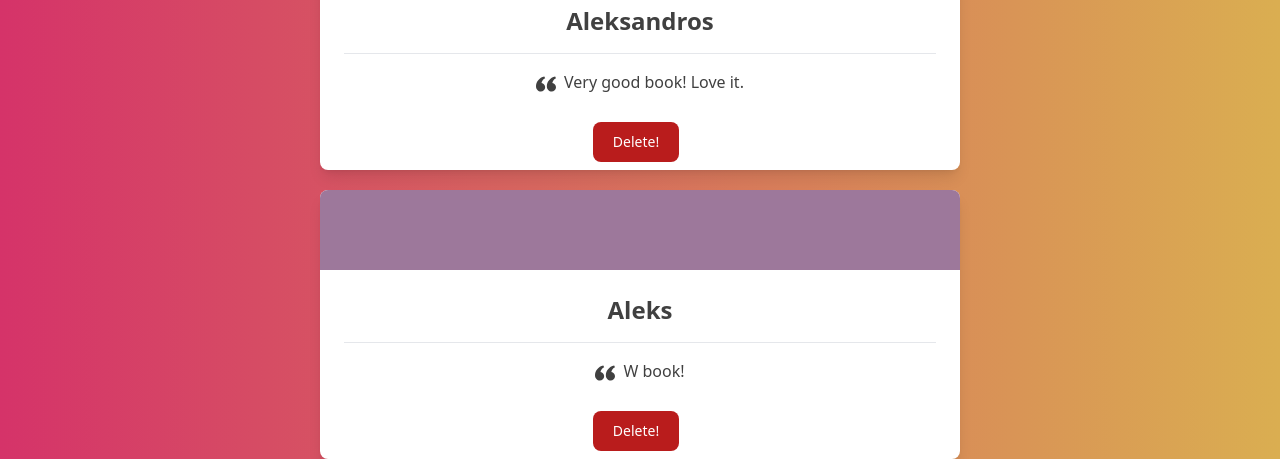
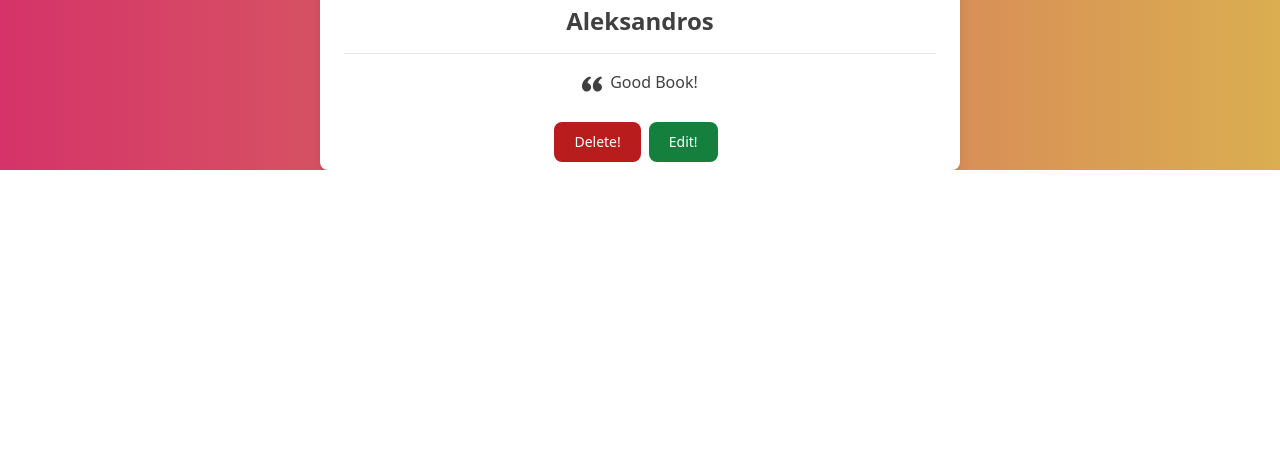
Before and after one commit to AleksandrosD/ReactAssigntment, a React (Vite) app in the folder code/BookForum/: page /BR/1 in a window 1280 px wide. Shown: the part 793-1252 px from the top of the page. After the commit the page ends 963 px from the top, so only its background shows below. Built offline with nearby package versions, Linux system fonts and the light colour scheme; data requests are answered from the project's data file.

Commit message:
Edit Reviews Fixed

```diff
--- a/code/BookForum/db.json
+++ b/code/BookForum/db.json
@@ -63,28 +63,10 @@
   ],
   "review": [
     {
-      "name": "Aleksandros Doci",
-      "rating": "This book is so Good!",
-      "bookId": 3,
+      "name": "Aleksandros",
+      "rating": "Good Book!",
+      "bookId": 1,
       "id": 1
-    },
-    {
-      "name": "dfsfsdf",
-      "rating": "sdfsdffdsf",
-      "bookId": 2,
-      "id": 2
-    },
-    {
-      "name": "Aleksandros",
-      "rating": "Very good book! Love it.",
-      "bookId": 1,
-      "id": 3
-    },
-    {
-      "name": "Aleks",
-      "rating": "W book!",
-      "bookId": 1,
-      "id": 4
     }
   ]
 }
--- a/code/BookForum/src/main.jsx
+++ b/code/BookForum/src/main.jsx
@@ -1,25 +1,18 @@
-import React from 'react'
-import ReactDOM from 'react-dom/client'
-import BookRating,{loader as jobDetailLoader} from './routes/BookRating.jsx';
-import {action as destroyRevAction} from './routes/Reviews.jsx';
+import React from "react";
+import ReactDOM from "react-dom/client";
+import BookRating, { loader as jobDetailLoader } from "./routes/BookRating.jsx";
+import { action as destroyRevAction } from "./routes/Reviews.jsx";
 import EditRev, {
   loader as editRevLoader,
-  action as editRevAction
+  action as editRevAction,
 } from "./routes/EditRev.jsx";
-import {
-  createBrowserRouter,
-  RouterProvider,
-} from "react-router-dom";
-import './index.css'
-import ErrorPage from './ErrorPage.jsx';
-import Root from './routes/root';
-import AddRevForm,{ action as addRevAction} from './routes/AddRevForm.jsx'
-
-
-
+import { createBrowserRouter, RouterProvider } from "react-router-dom";
+import "./index.css";
+import ErrorPage from "./ErrorPage.jsx";
+import Root from "./routes/root";
+import AddRevForm, { action as addRevAction } from "./routes/AddRevForm.jsx";
 
 const router = createBrowserRouter([
-
   {
     path: "/",
     element: <Root />,
@@ -31,31 +24,30 @@ const router = createBrowserRouter([
     element: <BookRating />,
     errorElement: <ErrorPage />,
     loader: jobDetailLoader,
-    children:[
+    children: [
       {
-      path: "review/:reviewId/destroy",
-      action: destroyRevAction,
-      },{
-        path: "review/:reviewId/edit",
-        element: <EditRev />,
-        errorElement: <ErrorPage />,
-        loader: editRevLoader,
-        action: editRevAction,
-      }
-    ]
+        path: "review/:reviewId/destroy",
+        action: destroyRevAction,
+      },
+    ],
   },
   {
     path: "/BR/:BookRatingId/review/new",
     element: <AddRevForm />,
     errorElement: <ErrorPage />,
-    action: addRevAction
-  }
-
-
+    action: addRevAction,
+  },
+  {
+    path: "/BR/:BookRatingId/review/:reviewId/edit",
+    element: <EditRev />,
+    errorElement: <ErrorPage />,
+    loader: editRevLoader,
+    action: editRevAction,
+  },
 ]);
 
-ReactDOM.createRoot(document.getElementById('root')).render(
+ReactDOM.createRoot(document.getElementById("root")).render(
   <React.StrictMode>
     <RouterProvider router={router} />
-  </React.StrictMode>,
-)
+  </React.StrictMode>
+);
--- a/code/BookForum/src/routes/EditRev.jsx
+++ b/code/BookForum/src/routes/EditRev.jsx
@@ -1,37 +1,38 @@
 import { Form, useLoaderData, Link, redirect } from "react-router-dom";
 
-
 export async function loader({ params }) {
-  const jobResponse = await fetch(`http://localhost:3000/review/${params.reviewId}`);
-  const job = await jobResponse.json();
-  return { job };
+  const jobResponse = await fetch(
+    `http://localhost:3000/review/${params.reviewId}`
+  );
+  const review = await jobResponse.json();
+  return { review };
 }
 
 export async function action({ request, params }) {
   const formData = await request.formData();
   const updates = Object.fromEntries(formData);
-  const preparedJob = {
+  const preparedreview = {
     ...updates,
-  }
-  const response = await fetch(`http://localhost:3000/review/${params.reviewId}`, {
+  };
+  const response = await fetch(
+    `http://localhost:3000/review/${params.reviewId}`,
+    {
       method: "PATCH",
       headers: {
-      "Content-Type": "application/json"
+        "Content-Type": "application/json",
       },
-    body: JSON.stringify(preparedJob)
-  })
-
-  return redirect(`/review/${params.reviewId}`)
+      body: JSON.stringify(preparedreview),
+    }
+  );
+  window.history.back();
+  return redirect(`/review/${params.reviewId}`);
 }
 
 function EditRev() {
-  const { job } = useLoaderData();
-
-
+  const { review } = useLoaderData();
 
   return (
     <div className="max-w-4xl mx-auto p-8">
-      <Link to={`/review/${job.id}`}>{"<"} Back</Link>
       <Form method="post" className="selection:bg-blue-200 flex flex-col gap-2">
         <h1 className="text-white">Edit Rating</h1>
         <fieldset className="flex flex-col">
@@ -41,25 +42,24 @@ function EditRev() {
             name="name"
             id="name"
             className="w-96 rounded-lg focus:outline-none p-2"
-          defaultValue={job.name}
+            defaultValue={review.name}
           />
         </fieldset>
         <fieldset className="flex flex-col">
           <label htmlFor="company">Rating</label>
-        <textarea rows="4" className="block h-40 p-2.5 w-96 text-sm text-gray-900 bg-gray-50 rounded-lg border border-gray-300 focus:ring-blue-500 focus:border-blue-500 "
+          <textarea
+            rows="4"
+            className="block h-40 p-2.5 w-96 text-sm text-gray-900 bg-gray-50 rounded-lg border border-gray-300 focus:ring-blue-500 focus:border-blue-500 "
             type="text"
             name="rating"
             id="rating"
-          defaultValue={job.rating}
+            defaultValue={review.rating}
           />
         </fieldset>
-
-
 
         <input
           className="bg-blue-500 rounded-lg w-20 hover:bg-blue-600 text-white transition mt-4 py-2 cursor-pointer "
           type="submit"
-
         ></input>
       </Form>
     </div>
--- a/code/BookForum/src/routes/Reviews.jsx
+++ b/code/BookForum/src/routes/Reviews.jsx
@@ -1,16 +1,17 @@
 //import { useLoaderData } from "react-router-dom";
-import { useFetcher } from "react-router-dom";
-import PropTypes from 'prop-types';
-
+import { useFetcher, useNavigate } from "react-router-dom";
+import PropTypes from "prop-types";
 
 export async function action({ params }) {
   try {
-    const response = await fetch(`http://localhost:3000/review/${params.reviewId}`, {
+    const response = await fetch(
+      `http://localhost:3000/review/${params.reviewId}`,
+      {
         method: "DELETE",
-});
+      }
+    );
 
     if (!response.ok) {
-
       throw new Error("Failed to delete the note.");
     }
 
@@ -22,18 +23,19 @@ export async function action({ params }) {
   }
 }
 
-
-function Reviews({rev}){
-  const { name,rating,id } = rev;
+function Reviews({ rev }) {
+  const { name, rating, id } = rev;
   const fetcher = useFetcher();
-
-
+  let navigate = useNavigate();
+  const handleEdit = () => {
+    const editUrl = `/BR/${id}/review/${id}/edit`;
+    navigate(editUrl);
+  };
 
   return (
     <div className="flex w-full gap-6 text-center ">
       <div className="flex-grow">
-      <div
-        className="block rounded-lg bg-white shadow-lg dark:bg-neutral-700 dark:shadow-black/30">
+        <div className="block rounded-lg bg-white shadow-lg dark:bg-neutral-700 dark:shadow-black/30">
           <div className="h-20 mt-5  overflow-hidden rounded-t-lg bg-[#9d789b]"></div>
 
           <div className="p-6">
@@ -44,9 +46,9 @@ function Reviews({rev}){
                 xmlns="http://www.w3.org/2000/svg"
                 fill="currentColor"
                 className="inline-block h-7 w-7 pr-2"
-              viewBox="0 0 24 24">
-              <path
-                d="M13 14.725c0-5.141 3.892-10.519 10-11.725l.984 2.126c-2.215.835-4.163 3.742-4.38 5.746 2.491.392 4.396 2.547 4.396 5.149 0 3.182-2.584 4.979-5.199 4.979-3.015 0-5.801-2.305-5.801-6.275zm-13 0c0-5.141 3.892-10.519 10-11.725l.984 2.126c-2.215.835-4.163 3.742-4.38 5.746 2.491.392 4.396 2.547 4.396 5.149 0 3.182-2.584 4.979-5.199 4.979-3.015 0-5.801-2.305-5.801-6.275z" />
+                viewBox="0 0 24 24"
+              >
+                <path d="M13 14.725c0-5.141 3.892-10.519 10-11.725l.984 2.126c-2.215.835-4.163 3.742-4.38 5.746 2.491.392 4.396 2.547 4.396 5.149 0 3.182-2.584 4.979-5.199 4.979-3.015 0-5.801-2.305-5.801-6.275zm-13 0c0-5.141 3.892-10.519 10-11.725l.984 2.126c-2.215.835-4.163 3.742-4.38 5.746 2.491.392 4.396 2.547 4.396 5.149 0 3.182-2.584 4.979-5.199 4.979-3.015 0-5.801-2.305-5.801-6.275z" />
               </svg>
               {rating}
             </p>
@@ -60,20 +62,32 @@ function Reviews({rev}){
               }
             }}
           >
-            <button type="submit" className="focus:outline-none  text-white bg-red-700 hover:bg-red-800 focus:ring-4 focus:ring-red-300 font-medium rounded-lg text-sm px-5 py-2.5 mr-2 mb-2"> Delete! </button>
+            <button
+              type="submit"
+              className="focus:outline-none  text-white bg-red-700 hover:bg-red-800 focus:ring-4 focus:ring-red-300 font-medium rounded-lg text-sm px-5 py-2.5 mr-2 mb-2"
+            >
+              {" "}
+              Delete!{" "}
+            </button>
+            <button
+              type="button"
+              className="text-white bg-green-700 hover:bg-green-800 focus:outline-none focus:ring-4 focus:ring-green-300 font-medium rounded-lg text-sm px-5 py-2.5 text-center mr-2 mb-2"
+              onClick={handleEdit}
+            >
+              Edit!
+            </button>
           </fetcher.Form>
           {/* <button type="submit" className="text-white bg-green-700 hover:bg-green-800 focus:outline-none focus:ring-4 focus:ring-green-300 font-medium rounded-lg text-sm px-5 py-2.5 text-center mr-2 mb-2">Edit!</button> */}
-        {/* <button type="button" className="focus:outline-none  text-white bg-red-700 hover:bg-red-800 focus:ring-4 focus:ring-red-300 font-medium rounded-lg text-sm px-5 py-2.5 mr-2 mb-2"> Delete! </button> */}
         </div>
       </div>
     </div>
-    )
+  );
 }
 export default Reviews;
 Reviews.propTypes = {
   rev: PropTypes.shape({
     name: PropTypes.string.isRequired,
     rating: PropTypes.string.isRequired,
-    id:PropTypes.number.isRequired
+    id: PropTypes.number.isRequired,
   }).isRequired,
 };
```
Also changed, not shown: code/BookForum/src/navbar.jsx (+35 -22 lines). Lines whose indentation alone changed are shown as unchanged.
